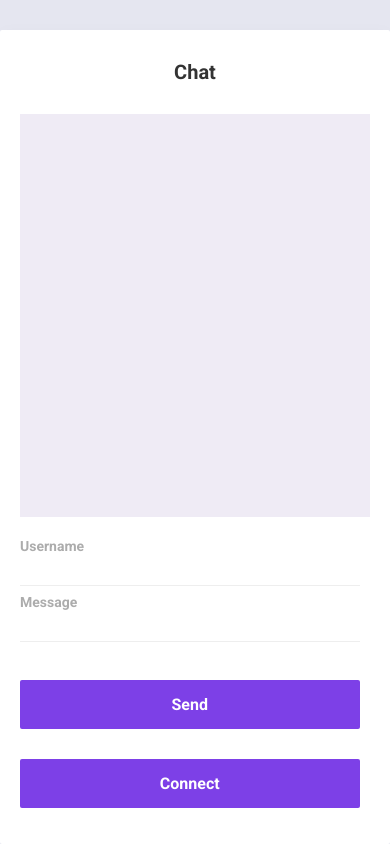
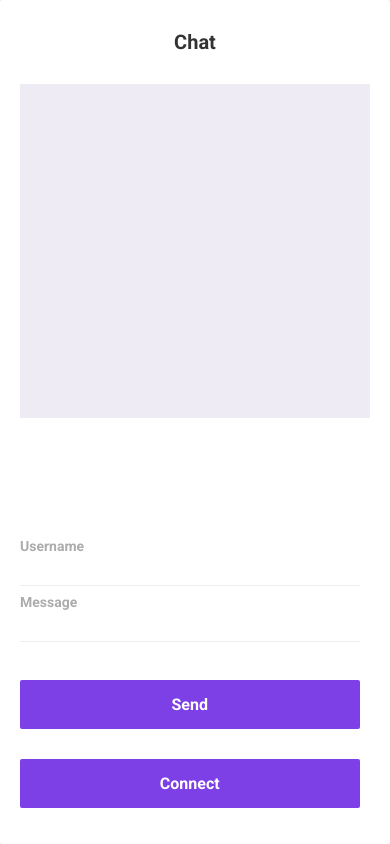
Before and after one commit to CaioDGallo/allchat-web, a React (Create React App) app: page / in a window 390 px wide. Built offline with nearby package versions, Linux system fonts and the light colour scheme.

Commit message:
CSS adjusts

```diff
--- a/src/App.css
+++ b/src/App.css
@@ -13,7 +13,6 @@
 
   #app main {
     margin-left: 0;
-    margin-top: 30px;
   }
 
   #app aside {
--- a/src/components/ChatMessages/styles.css
+++ b/src/components/ChatMessages/styles.css
@@ -12,3 +12,9 @@
 .chat-message-item {
     padding: 2.5px 10px 2.5px 10px;
 }
+
+@media (max-width: 1000px) {
+    #chat-messages {
+        height: 66%;
+    }
+  }
```
